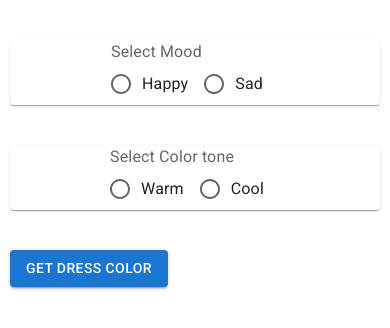
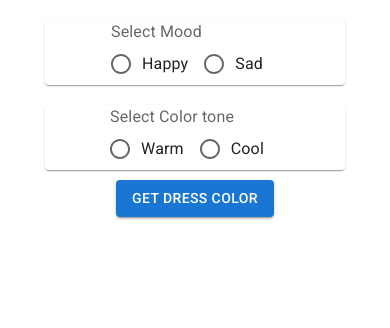
Before and after one commit to AJITH1509/capstone-project-front-end, a React (Vite) app: page / in a window 390 px wide. Shown: the top 328 px of the page. Built offline with nearby package versions, Linux system fonts and the light colour scheme; no server answers.

Commit message:
css added

```diff
--- a/src/App.css
+++ b/src/App.css
@@ -14,13 +14,26 @@ body{
   }
 
 .color-div{
+  display: flex;
   margin: 10px 10px 10px 10px;
+  align-items: center;
+  flex-direction: column;
 }
 
   #radio-btn{
-    margin: 40px auto;
-    max-width: 600px;
+    margin: 10px auto;
+    width: 500px;
     display: flex;
     justify-content: center;
 
   }
+.daily-color{
+  text-align: center;
+  width:200px;
+  height: 200px;
+}
+  @media screen and (max-width: 500px) {
+    #radio-btn{
+      width: 300px;
+    }
+  }
--- a/src/color.jsx
+++ b/src/color.jsx
@@ -13,22 +13,22 @@ import { API } from "../global";
 export const Color = () => {
   const [mood, setMood] = useState("");
   const [tone, setTone] = useState("");
+  const [data, setData] = useState("");
 
   const getColor = () => {
     fetch(`${API}/${mood}/${tone}`)
       .then((response) => response.json())
       .then((data) => {
-        console.log(data);
+        const max = data.colors.length;
+        const num = Math.floor(Math.random() * max);
+        setData(data.colors[num]);
       });
   };
 
   useEffect(() => {
     getColor();
   }, []);
-
-  console.log(mood);
-  console.log(tone);
-
+  console.log(data);
   const handleChange = (event) => {
     setMood(event.target.value);
   };
@@ -91,6 +91,15 @@ export const Color = () => {
       <Button onClick={getColor} variant="contained">
         Get dress color
       </Button>
+      {data ? (
+        <Card>
+          <div
+            className="daily-color"
+            style={{ backgroundColor: `${data.hex}` }}
+          ></div>
+          <p>{data.name}</p>
+        </Card>
+      ) : null}
     </div>
   );
 };
```
